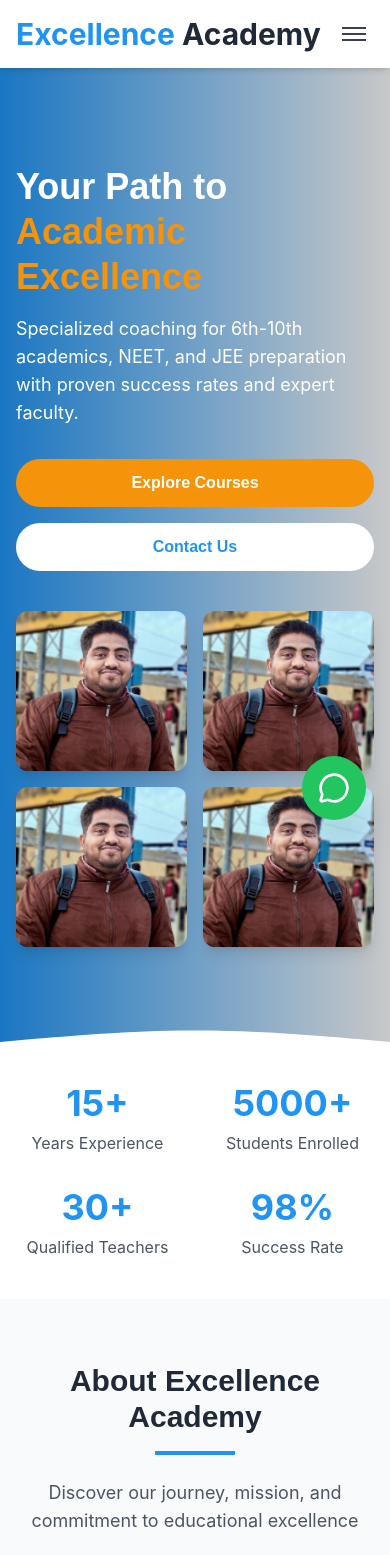
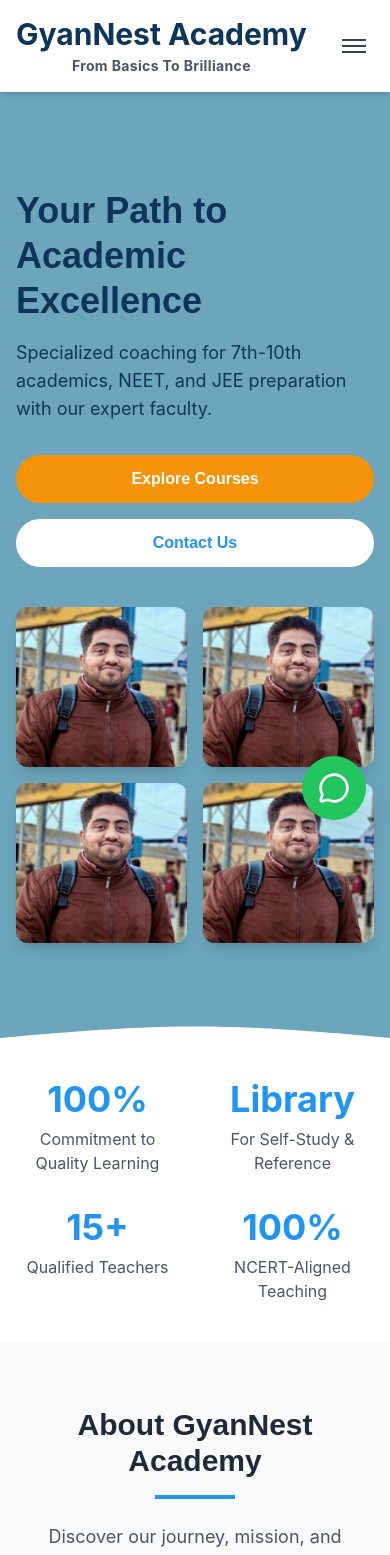
Before and after one commit to shaiqur/coaching-central-next, a Next.js app: page / in a window 390 px wide. Shown: the top 1555 px of the page. Built offline with nearby package versions, Linux system fonts and the light colour scheme.

Commit message:
change contents

```diff
--- a/src/components/home/AboutSection.tsx
+++ b/src/components/home/AboutSection.tsx
@@ -12,8 +12,8 @@ const AboutSection = () => {
     },
     {
       icon: "fas fa-laptop",
-      title: "Modern Facilities",
-      description: "State-of-the-art classrooms, digital learning tools, well-equipped labs, and comfortable study environments enhance the learning experience."
+      title: "Well-Planned Facilities",
+      description: "Well-designed classrooms, a dedicated library space, and a comfortable study environment that supports focused and effective learning at GyanNest Academy."
     }
   ];
 
@@ -21,7 +21,7 @@ const AboutSection = () => {
     <section id="about" className="py-16 bg-neutral-lightest">
       <div className="container mx-auto px-4 sm:px-6 lg:px-8">
         <div className="text-center max-w-3xl mx-auto mb-16">
-          <h2 className="text-3xl md:text-4xl font-bold text-gray-800 mb-4">About Excellence Academy</h2>
+          <h2 className="text-3xl md:text-4xl font-bold text-gray-800 mb-4">About GyanNest Academy</h2>
           <div className="w-20 h-1 bg-primary mx-auto mb-6"></div>
           <p className="text-gray-600 text-lg">Discover our journey, mission, and commitment to educational excellence</p>
         </div>
--- a/src/components/home/ContactSection.tsx
+++ b/src/components/home/ContactSection.tsx
@@ -40,22 +40,22 @@ const ContactSection = () => {
     {
       icon: "map",
       title: "Address",
-      content: ["123 Education Avenue, Knowledge Park", "New Delhi, 110001, India"],
+      content: [" Bazar Road Zero Mile Araria, Near Electronic Bazar(LG Showroom),854311,Araria, Bihar,India"],
     },
     {
       icon: "phone",
       title: "Phone",
-      content: ["+91 98765 43210 (Admissions)", "+91 98765 43211 (General Inquiries)"],
+      content: ["+91 9304233660 (Admissions)", "+91 7274853381 (General Inquiries)"],
     },
     {
       icon: "mail",
       title: "Email",
-      content: ["info@example.com", "support@example.com"],
+      content: ["gyannestacademy2026@gmail.com", "shadabur.rahman@gyannestacademy.com","athernaseem687@gmail.com"],
     },
     {
       icon: "clock",
       title: "Working Hours",
-      content: ["Monday - Saturday: 8:00 AM - 8:00 PM", "Sunday: Closed"],
+      content: ["Monday - Saturday: 6:00 AM - 8:00 PM", "Sunday: Closed"],
     },
   ];
 
@@ -201,6 +201,7 @@ const ContactSection = () => {
             <option value="Course Information">Course Information</option>
             <option value="Fees">Fee Structure</option>
             <option value="Faculty">Faculty Information</option>
+            <option value="Join As Faculty">Join As a Faculty</option>
             <option value="Other">Other</option>
           </select>
         </div>
@@ -261,7 +262,7 @@ const ContactSection = () => {
 
       {/* FLOATING WHATSAPP BUTTON ONLY */}
       <a
-        href="https://wa.me/919876543210"
+        href="https://wa.me/919911058679"
         target="_blank"
         rel="noopener noreferrer"
         className="
--- a/src/components/home/CoursesSection.tsx
+++ b/src/components/home/CoursesSection.tsx
@@ -35,8 +35,8 @@ const CoursesSection = () => {
       type: "school",
       title: "Comprehensive School Program",
       image: shadaburImage1,
-      badge: { text: "Grades 6-10", color: "blue" },
-      duration: "1-2 Years",
+      badge: { text: "Grades 7-10", color: "blue" },
+      duration: "1 Years",
       description:
         "Thorough coverage of school curriculum with additional focus on building strong fundamentals across all subjects.",
       features: [
@@ -51,7 +51,7 @@ const CoursesSection = () => {
       title: "Class 11th-12th Program",
       image: shadaburImage2,
       badge: { text: "Coming Soon", color: "purple" },
-      duration: "2 Years",
+      duration: "1-2 Years",
       description:
         "Comprehensive higher secondary education program covering all subjects with focus on board exam preparation and foundations for competitive exams.",
       features: [
@@ -66,7 +66,7 @@ const CoursesSection = () => {
       title: "JEE (Main & Advanced) Program",
       image: shadaburImage3,
       badge: { text: "Coming Soon", color: "green" },
-      duration: "2 Years",
+      duration: "1 Years",
       description:
         "Specialized preparation for JEE with focus on Physics, Chemistry, and Mathematics to secure top engineering colleges.",
       features: [
@@ -81,7 +81,7 @@ const CoursesSection = () => {
       title: "NEET Preparation Program",
       image: shadaburImage2,
       badge: { text: "Coming Soon", color: "red" },
-      duration: "2 Years",
+      duration: "1 Years",
       description:
         "Comprehensive preparation for NEET focusing on Biology, Physics, and Chemistry to secure admissions in top medical colleges.",
       features: [
--- a/src/components/home/CtaSection.tsx
+++ b/src/components/home/CtaSection.tsx
@@ -4,7 +4,7 @@ const CtaSection = () => {
       <div className="container mx-auto px-4 sm:px-6 lg:px-8">
         <div className="max-w-4xl mx-auto text-center">
           <h2 className="text-3xl md:text-4xl font-bold mb-6">Ready to Start Your Journey to Academic Success?</h2>
-          <p className="text-xl mb-8 opacity-90">Join Excellence Academy today and take the first step towards achieving your academic goals.</p>
+          <p className="text-xl mb-8 opacity-90">Join GyanNest Academy today and take the first step towards achieving your academic as well as competitive goals.</p>
           <div className="flex flex-col sm:flex-row justify-center gap-4">
             <a
               href="#contact"
--- a/src/components/home/FaqSection.tsx
+++ b/src/components/home/FaqSection.tsx
@@ -100,7 +100,7 @@ const FaqSection = () => {
           {/* CTA */}
           <div className="mt-10 text-center">
             <p className="text-gray-600 mb-4">
-              Still have questions? We're here to help!
+              Still have questions? We're happy to help!
             </p>
             <a
               href="#contact"
--- a/src/components/home/HeroSection.tsx
+++ b/src/components/home/HeroSection.tsx
@@ -9,16 +9,16 @@ import image4 from "../../../public/assets/image3.jpeg";
 
 const HeroSection = () => {
   return (
-    <section id="home" className="relative bg-gradient-to-r from-primary to-primary-dark text-white">
+    <section id="home" className="relative bg-[#87CEEB] text-[#0C3559]">
       <div className="absolute inset-0 bg-black opacity-20"></div>
       <div className="container mx-auto px-4 sm:px-6 lg:px-8 py-24 relative z-10">
         <div className="flex flex-col md:flex-row items-center">
           <div className="md:w-1/2 mb-10 md:mb-0">
             <h1 className="text-4xl md:text-5xl lg:text-6xl font-extrabold leading-tight mb-4">
-              Your Path to <span className="text-accent">Academic Excellence</span>
+              Your Path to <span>Academic Excellence</span>
             </h1>
             <p className="text-lg md:text-xl mb-8 max-w-lg">
-              Specialized coaching for 6th-10th academics, NEET, and JEE preparation with proven success rates and expert faculty.
+              Specialized coaching for 7th-10th academics, NEET, and JEE preparation with our expert faculty.
             </p>
             <div className="flex flex-col sm:flex-row gap-4">
               <a
--- a/src/components/home/StatsSection.tsx
+++ b/src/components/home/StatsSection.tsx
@@ -1,9 +1,9 @@
 const StatsSection = () => {
   const stats = [
-    { value: "15+", label: "Years Experience" },
-    { value: "5000+", label: "Students Enrolled" },
-    { value: "30+", label: "Qualified Teachers" },
-    { value: "98%", label: "Success Rate" }
+    { value: "100%", label: "Commitment to Quality Learning" },
+    { value: "Library", label: "For Self-Study & Reference" },
+    { value: "15+", label: "Qualified Teachers" },
+    { value: "100%", label: "NCERT-Aligned Teaching" }
   ];
 
   return (
--- a/src/components/layout/Footer.tsx
+++ b/src/components/layout/Footer.tsx
@@ -12,7 +12,7 @@ const Footer = () => {
   ];
 
   const programs = [
-    { label: "School Program (6-10th)", href: "#courses" },
+    { label: "School Program (7-10th)", href: "#courses" },
     { label: "NEET Preparation", href: "#courses" },
     { label: "JEE Main/Advanced", href: "#courses" },
     { label: "Foundation Courses", href: "#courses" },
@@ -25,11 +25,11 @@ const Footer = () => {
           {/* Brand */}
           <div>
             <h3 className="text-2xl font-bold mb-4 text-white">
-              Excellence Academy
+              GyanNest Academy
             </h3>
             <p className="text-gray-400 mb-4">
               Shaping the future of students with personalized attention, expert
-              faculty, and proven results.
+              faculty, and holistic development.
             </p>
           </div>
 
@@ -77,19 +77,18 @@ const Footer = () => {
               Contact
             </h4>
             <p className="text-gray-400">
-              Address line 1<br />
-              City, State, PIN
+              Bazar Road Zero Mile Araria, Near Electronic Bazar(LG Showroom).<br />Pin:854311,Araria, Bihar,India
             </p>
             <p className="mt-3 text-gray-400">
-              Phone: <span className="font-medium text-white">+91-XXXXXXXXXX</span>
+              Phone: <span className="font-medium text-white">+91 9304233660</span>
             </p>
             <p className="mt-1 text-gray-400">
               Email:{" "}
               <a
-                href="mailto:example@example.com"
+                href="mailto:shadabur.rahman@gyannestacademy.com"
                 className="text-primary hover:text-primary-dark"
               >
-                example@example.com
+                shadabur.rahman@gyannestacademy.com
               </a>
             </p>
           </div>
@@ -97,7 +96,7 @@ const Footer = () => {
 
         <div className="border-t border-gray-800 pt-4 flex flex-col md:flex-row items-center justify-between">
           <p className="text-gray-400 mb-4 md:mb-0">
-            &copy; {currentYear} Excellence Academy. All rights reserved.
+            &copy; {currentYear} GyanNest Academy. All rights reserved.
           </p>
           <div className="flex space-x-6 text-sm">
             <a href="#" className="text-gray-400 hover:text-white">
--- a/src/components/layout/Header.tsx
+++ b/src/components/layout/Header.tsx
@@ -14,7 +14,7 @@ const Header = () => {
   };
 
   const navItems = [
-    { href: "#home", label: "Home" },
+    { href: "#home", label: "Home",className: "font-bold"},
     { href: "#about", label: "About" },
     { href: "#courses", label: "Courses" },
     { href: "#teachers", label: "Faculty" },
@@ -41,8 +41,11 @@ const Header = () => {
           {/* Logo / Title */}
           <Link href="#home" className="flex items-center space-x-2">
             <div className="text-3xl font-bold">
-              <span className="text-primary">Excellence</span>{" "}
-              <span className="text-gray-800">Academy</span>
+              <span className="text-[#0C3559]">GyanNest</span>{" "}
+              <span className="text-[#0C3559]">Academy</span>
+      <p className="text-sm text-gray-600 mt-1 tracking-wide text-center">
+    From Basics To Brilliance
+  </p>
             </div>
           </Link>
 
```
Also changed, not shown: 3 other files (tests, documents, lock files or other folders).
